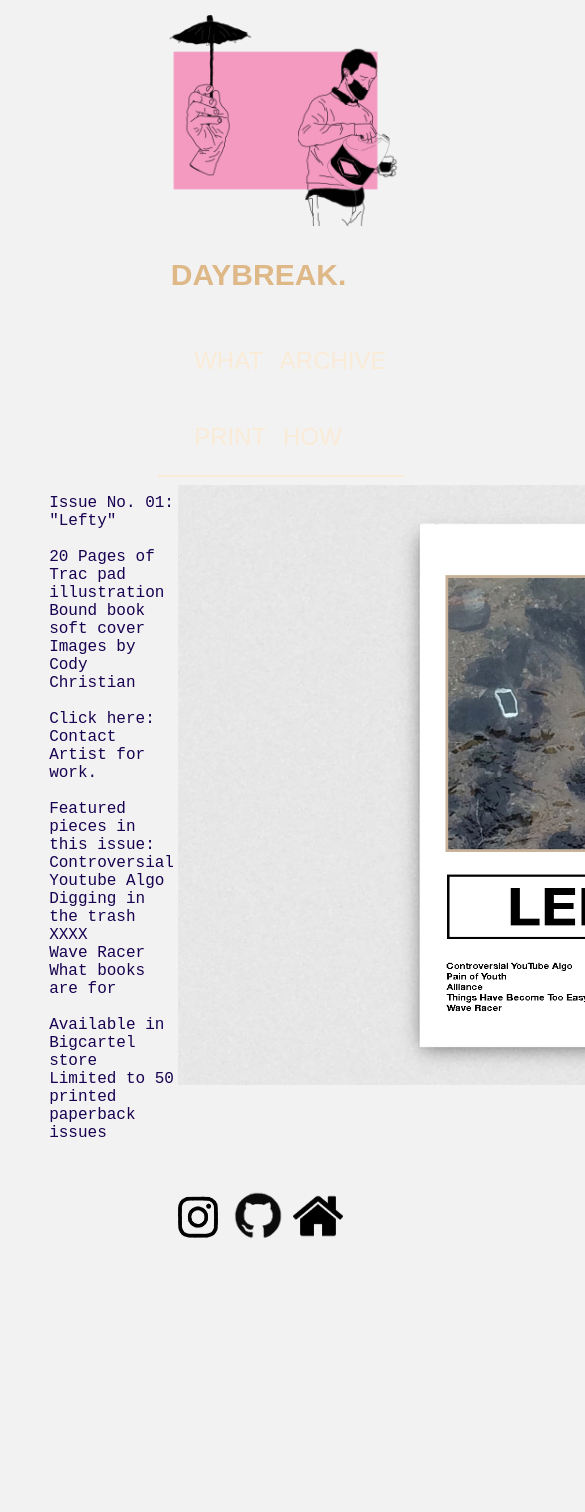
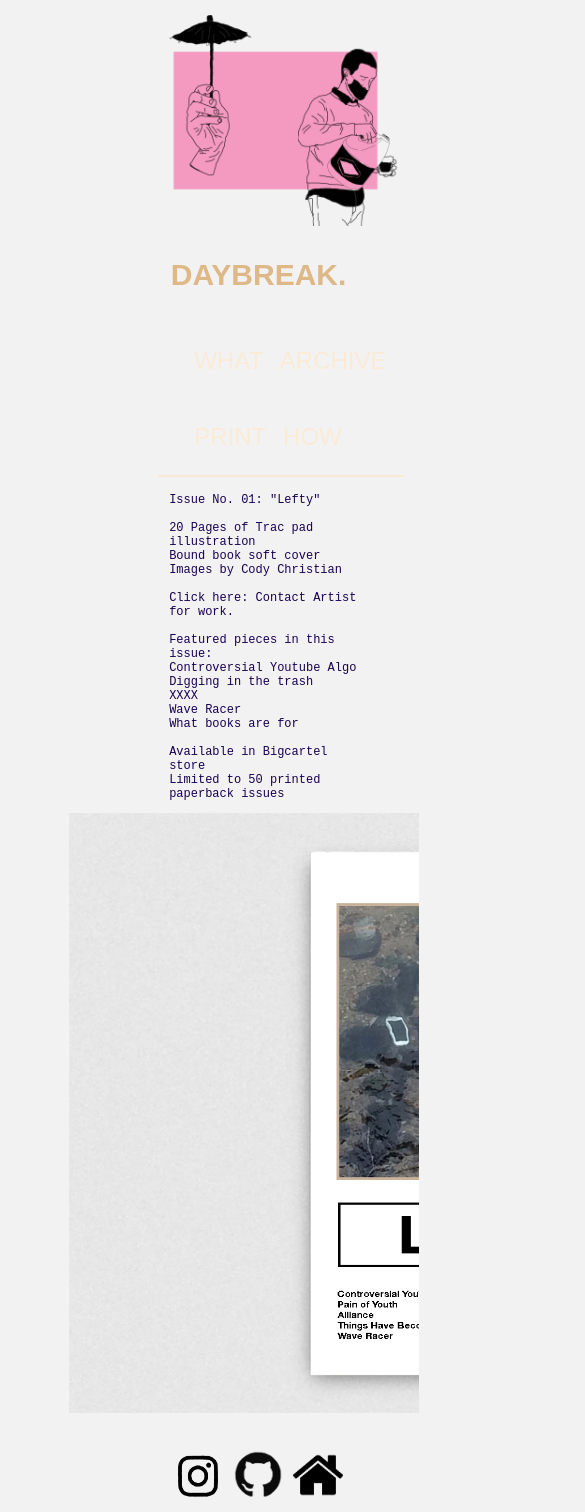
Before and after one commit to CJbricks/Daybreak, a Next.js app: page /Issue01 in a window 390 px wide. Shown: the top 1512 px of the page, 585 px wide, since content can reach past the window. Before the commit the page ends 1253 px from the top, so only its background shows below. Built offline with nearby package versions, Linux system fonts and the light colour scheme; a web font is replaced by a local one.

Commit message:
Media Query for Zine page
Added media sizing for Zine page

```diff
--- a/src/styles/Home.module.css
+++ b/src/styles/Home.module.css
@@ -129,6 +129,7 @@ padding-top: 3%;
   font-family: 'input-mono-compressed', monospace;
   font-weight: 400;
   font-style: normal;
+  font-size: .9em;
 }
 
 .image:hover {
--- a/src/styles/Zine.module.css
+++ b/src/styles/Zine.module.css
@@ -36,13 +36,31 @@
     overflow: visible;
   }
 
+  .pagebox:hover {
+    cursor: pointer;
+  }
+
   @media only screen and (max-width:600px){
     @media only screen and (max-width: 480px){
 
       .printbox{
-        width: 450px;
+        width: 400px;
         height: auto;
+        display: inline-flex;
+        flex-wrap: wrap;
 
+      }
+
+      .text {
+        font-size: .75em;
+        margin-left: 120px;
+      }
+
+      .pagebox {
+        width: 350px;
+        object-fit:contain;
+        overflow: scroll;
+        margin-left: 20px;
       }
 
     }
```
Also changed, not shown: src/pages/Posts/PostFive.js (+7 -7 lines), 1 other file (tests, documents, lock files or other folders).
